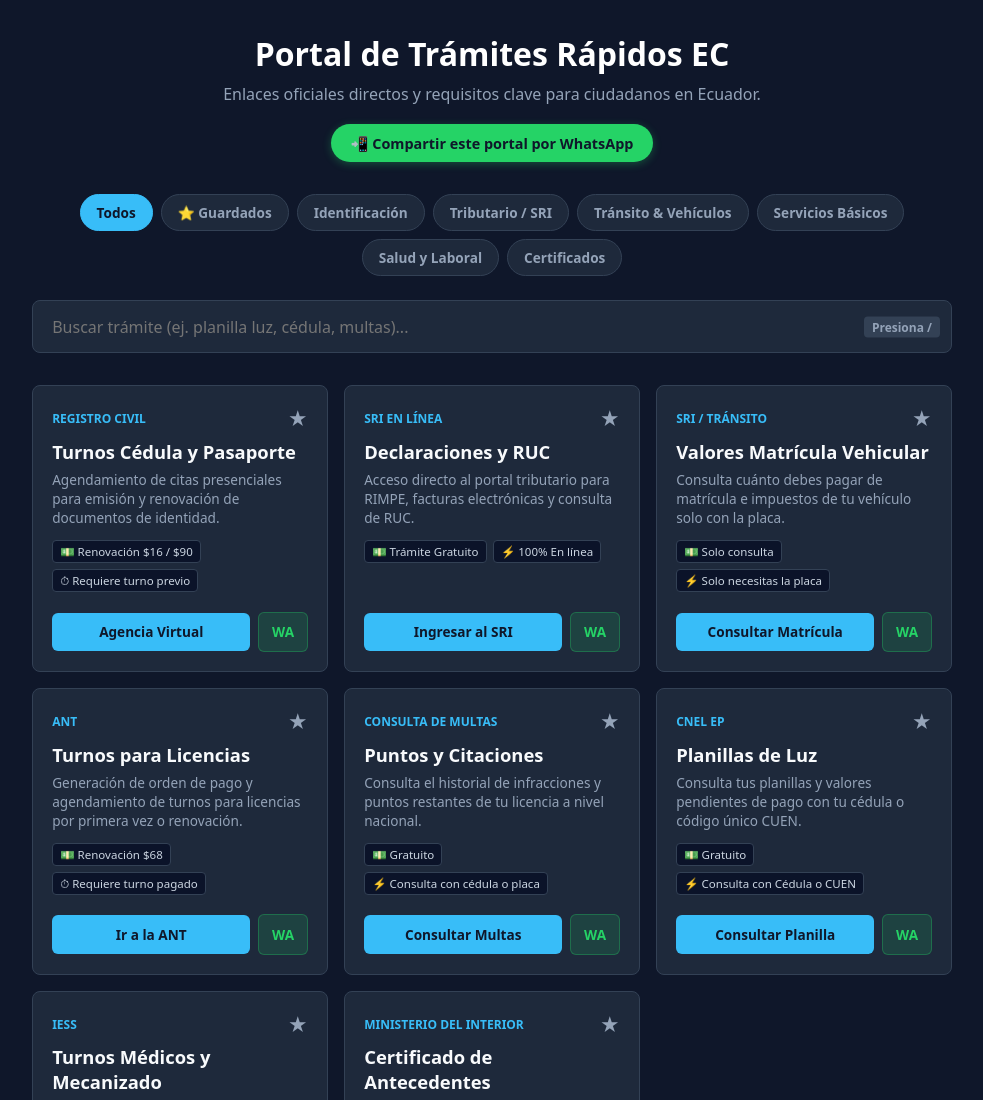
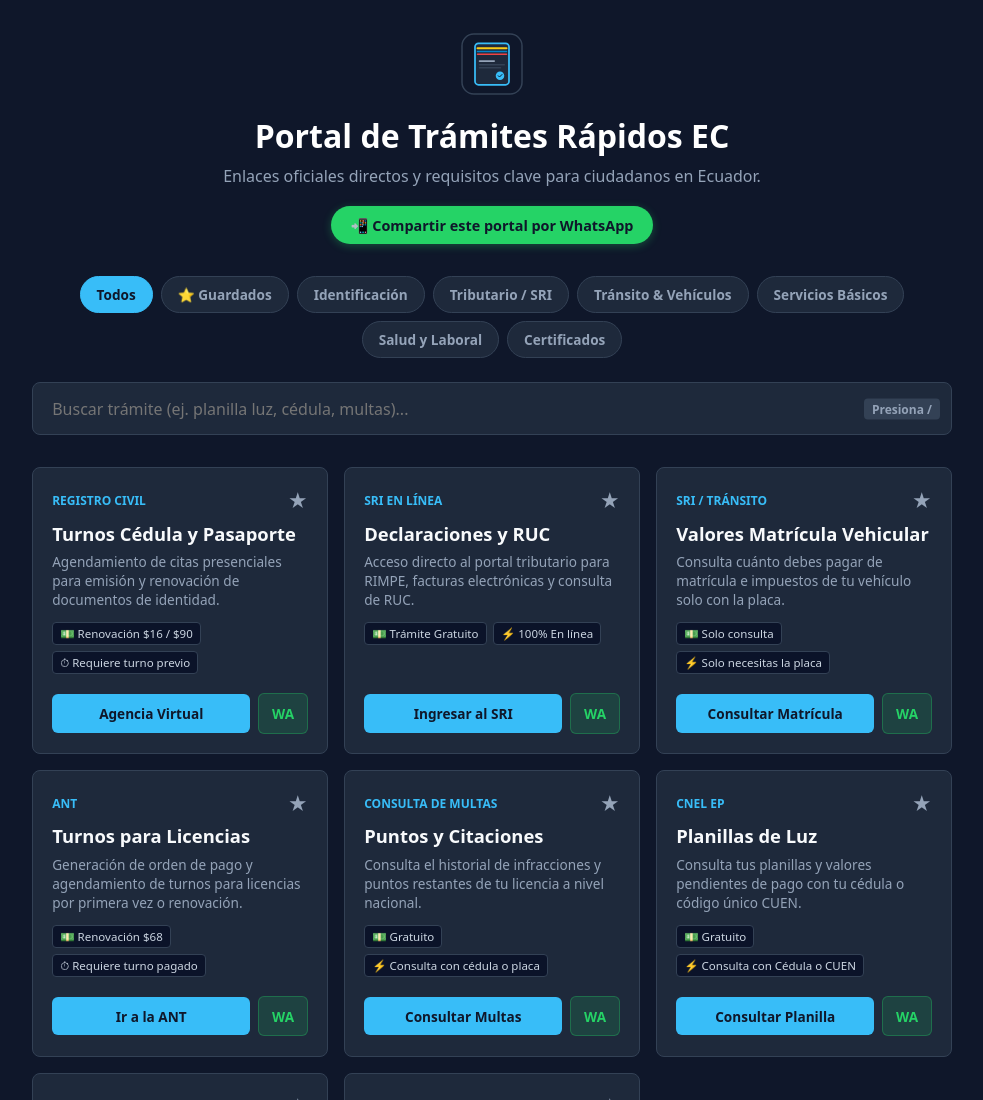
Before and after one commit to DarkRonny1996/tramites-ec, a plain HTML site: page index.html in a window 1280 px wide. Shown: the top 1100 px of the page, without its empty margins (148-1131 px from the left). Drawn offline with Linux system fonts and the light colour scheme.

Commit message:
Update index.html

```diff
--- a/index.html
+++ b/index.html
@@ -217,6 +217,7 @@
 
   <div class="container">
     <header>
+      <img src="./icon.svg" alt="Logo Trámites EC" style="width: 64px; height: 64px; margin-bottom: 0.8rem; border-radius: 16px;">
       <h1>Portal de Trámites Rápidos EC</h1>
       <p>Enlaces oficiales directos y requisitos clave para ciudadanos en Ecuador.</p>
 
```
